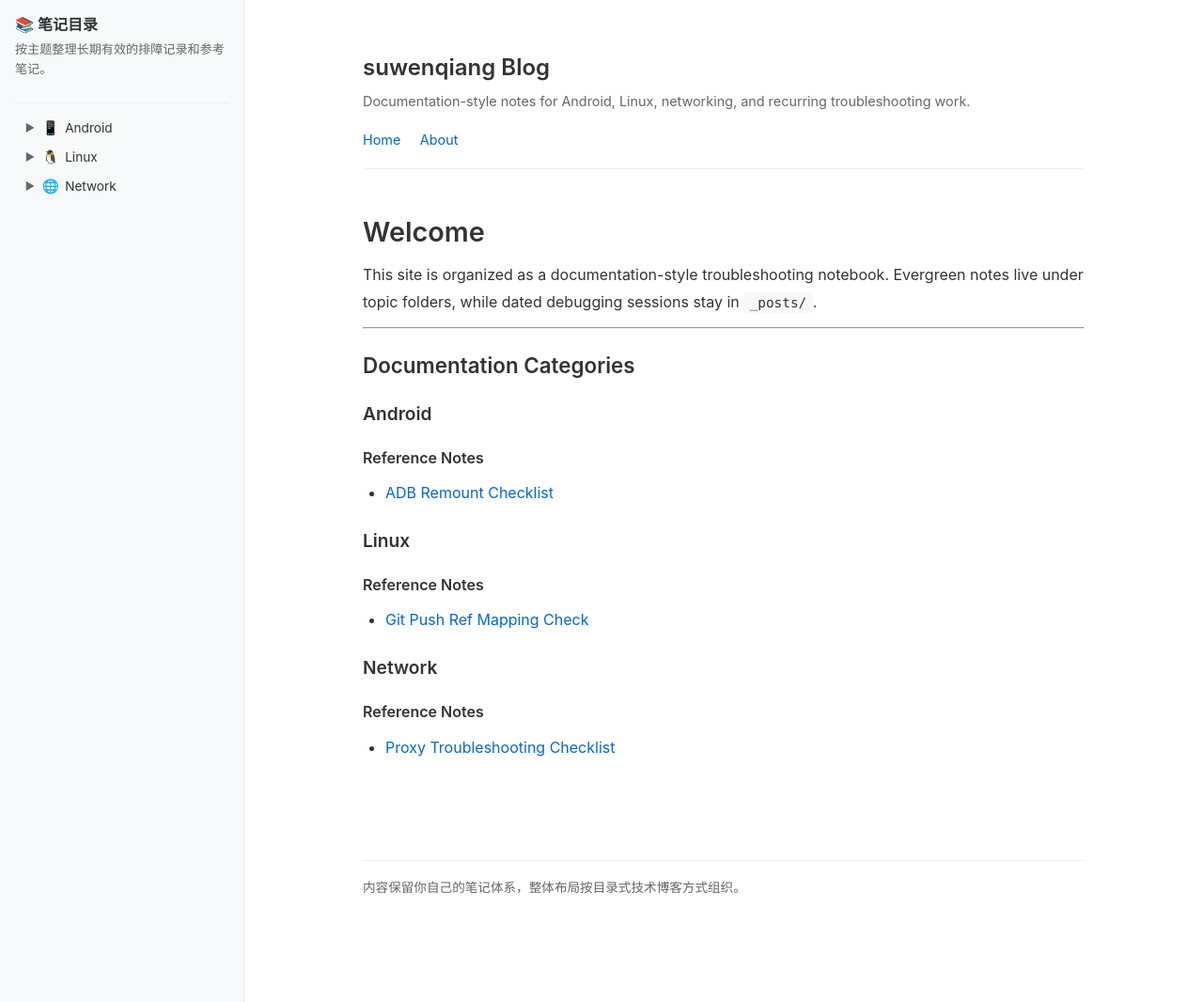
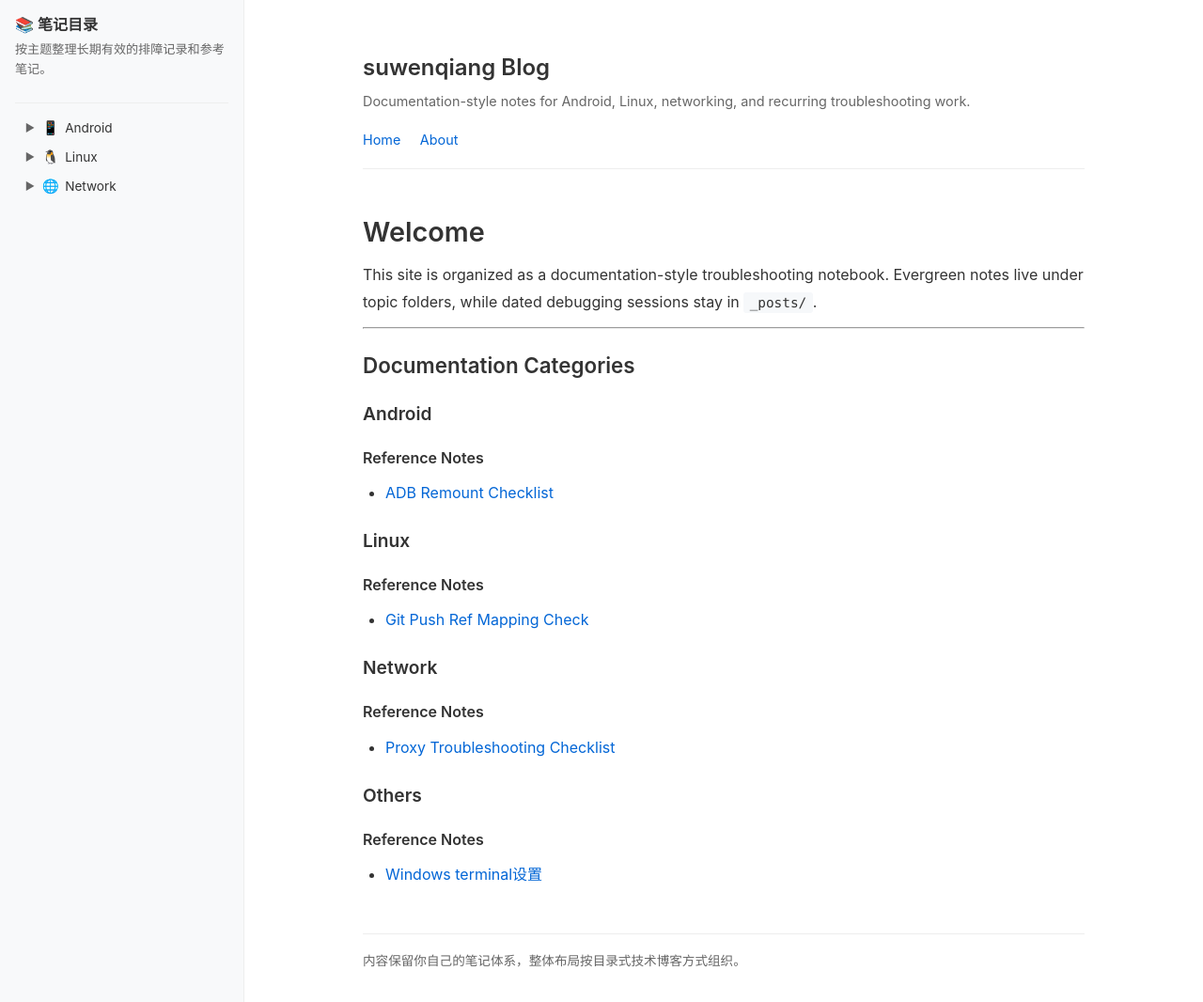
Before and after one commit to suwenqiang/suwenqiang.github.io, a Jekyll site: the page built from index.md, in a window 1280 px wide and 1066 px high. Shown: the whole window at 94% size. Built offline with Jekyll 4.4.1, drawn with Linux system fonts in a browser that asks for light colours.

Commit message:
Add Others link to home

```diff
--- a/index.md
+++ b/index.md
@@ -25,3 +25,8 @@ This site is organized as a documentation-style troubleshooting notebook. Evergr
 
 #### Reference Notes
 - [Proxy Troubleshooting Checklist](/network/proxy-troubleshooting-checklist/)
+
+### Others
+
+#### Reference Notes
+- [Windows terminal设置](/others/windows-terminal-settings/)
```
